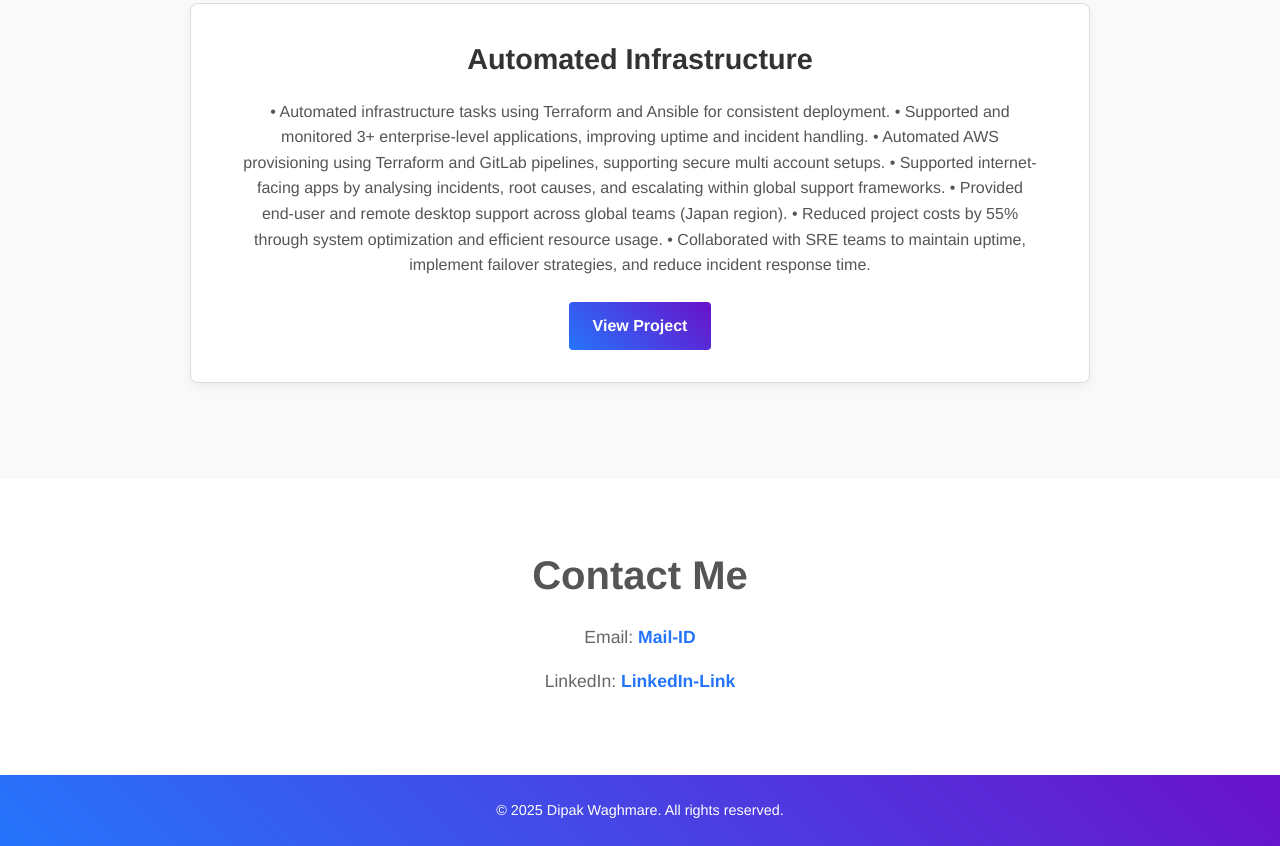
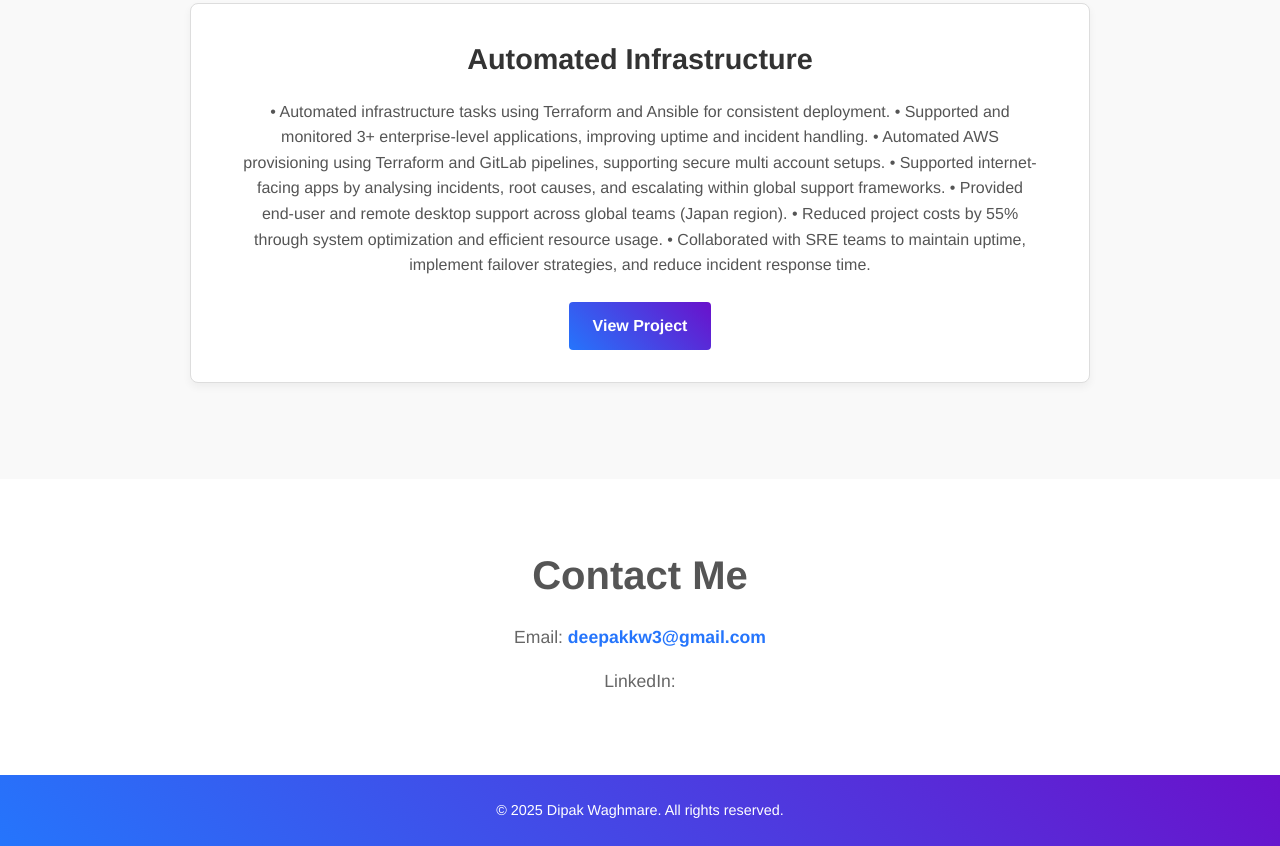
Before and after one commit to Dipak-w/my-portfolio, a plain HTML site: page index.html in a window 1280 px wide. Shown: the part 1301-2147 px from the top of the page. Drawn offline with Linux system fonts and the light colour scheme.

Commit message:
Update index.html

```diff
--- a/index.html
+++ b/index.html
@@ -70,10 +70,10 @@ environments.
   <!-- Contact Section -->
   <section id="contact">
     <h2>Contact Me</h2>
-    <p>Email: <a href="mailto:deepakkw3@gmail.com">Mail-ID</a></p>
+    <p>Email: <a href="mailto:deepakkw3@gmail.com">deepakkw3@gmail.com</a></p>
     <p>
       LinkedIn:
-      <a href="https://www.linkedin.com/in/dipak-waghmare/" target="_blank">LinkedIn-Link</a>
+      <a href="https://www.linkedin.com/in/dipak-waghmare/" target="_blank"></a>
     </p>
   </section>
 
```
